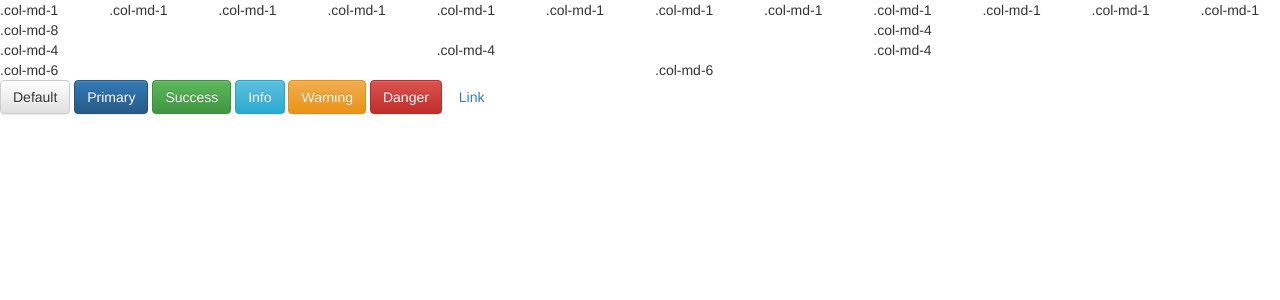
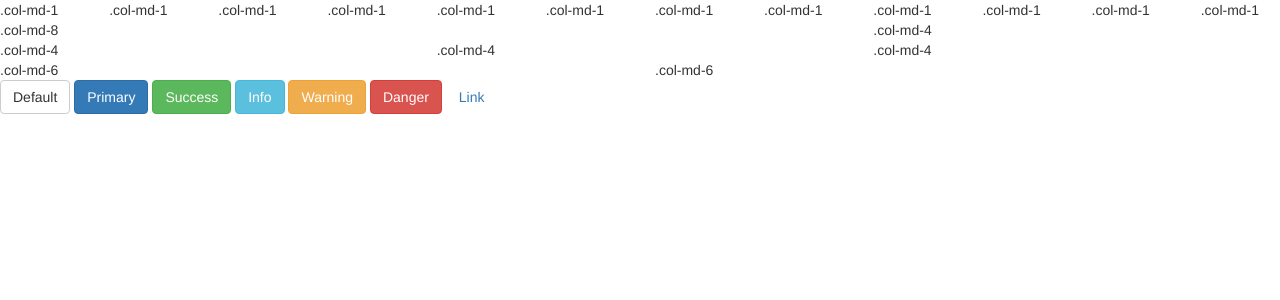
Before and after one commit to ziphirum/ziphirum.github.io, a Jekyll site: the page dont-touch-the-white.html, which Jekyll copies as it is, in a window 1280 px wide. Shown: the top 300 px of the page. Built offline with Jekyll 4.4.1, drawn with Linux system fonts in a browser that asks for light colours; nearby versions of some CDN libraries; Markdown is read by kramdown in place of the engine named in the settings.

Commit message:
Remove useless theme

```diff
--- a/dont-touch-the-white.html
+++ b/dont-touch-the-white.html
@@ -4,10 +4,9 @@
 	<title>Don't touch the white!!</title>
 	<!-- Latest compiled and minified CSS -->
 	<link rel="stylesheet" href="https://maxcdn.bootstrapcdn.com/bootstrap/3.2.0/css/bootstrap.min.css">
-	<!-- Optional theme -->
-	<link rel="stylesheet" href="https://maxcdn.bootstrapcdn.com/bootstrap/3.2.0/css/bootstrap-theme.min.css">
 	<!-- Latest compiled and minified JavaScript -->
 	<script src="https://maxcdn.bootstrapcdn.com/bootstrap/3.2.0/js/bootstrap.min.js"></script>
+	<!-- jQeury latest -->
 	<script type="text/javascript" src="https://code.jquery.com/jquery-1.11.1.min.js"></script>
 </head>
 <body>
```
